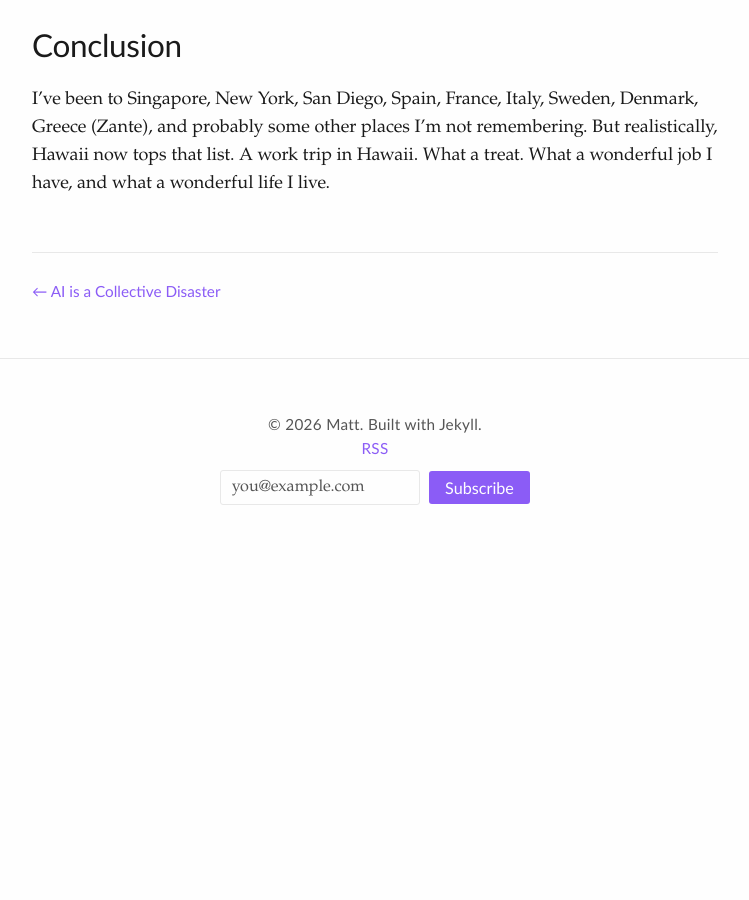
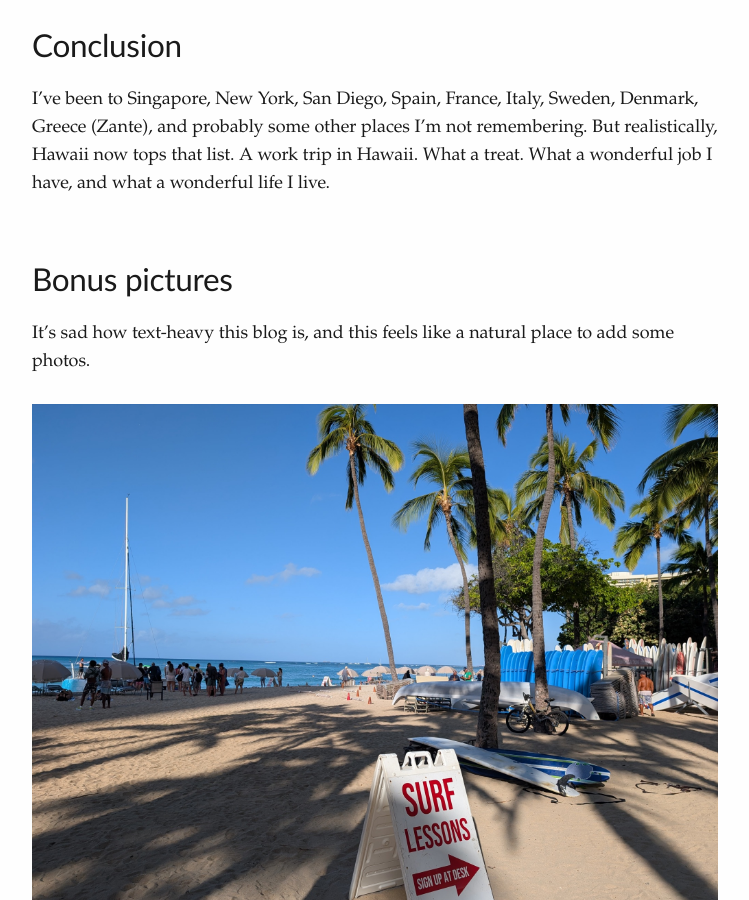
Before and after one commit to Kali89/kali89.github.io, a Jekyll site: the page built from _posts/2026-10-08-hawaii.md, in a window 1280 px wide and 900 px high, scrolled down 2655 px. Shown: the whole window, without its empty margins (265-1014 px from the left). Built offline with Jekyll 4.4.1, drawn with Linux system fonts in a browser that asks for light colours; before the commit the page ends 3214 px from its top, so only the background shows below that.

Commit message:
New photos

```diff
--- a/_posts/2026-10-08-hawaii.md
+++ b/_posts/2026-10-08-hawaii.md
@@ -100,3 +100,20 @@ Denmark, Greece (Zante), and probably some other places I'm not remembering.
 But realistically, Hawaii now tops that list. A work trip in
 Hawaii. What a treat. What a wonderful job I have, and what a wonderful life I
 live.
+
+## Bonus pictures
+
+It's sad how text-heavy this blog is, and this feels like a natural place to
+add some photos.
+
+![A "Surf Lessons" sign on a sandy beach, with palm trees and a rack of
+surfboards behind it](/assets/images/hawaii_surf_lessons.jpg)
+
+![Waikiki beach curving away towards Diamond Head, with hotels lining the
+shore](/assets/images/hawaii_waikiki.jpg)
+
+![A Hawaiian monk seal asleep on the sand at the water's
+edge](/assets/images/hawaii_monk_seal.jpg)
+
+![Swimmers and surfers silhouetted against an orange sunset over the
+Pacific](/assets/images/hawaii_sunset.jpg)
```
Also changed, not shown: assets/images/hawaii_monk_seal.jpg (added), assets/images/hawaii_sunset.jpg (added), assets/images/hawaii_surf_lessons.jpg (added), assets/images/hawaii_waikiki.jpg (added).
